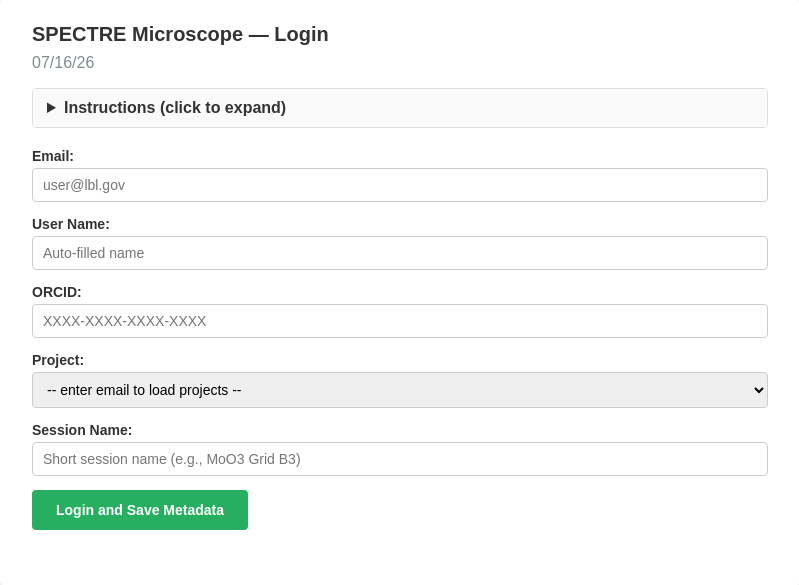
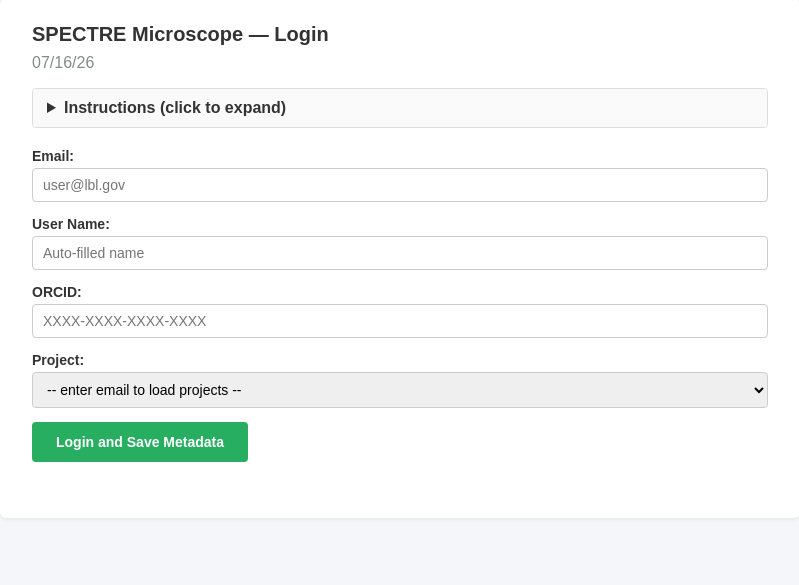
Before and after one commit to MolecularFoundry/spectre-logbook, a Flask app: page / in a window 1280 px wide. Shown: the part 70-655 px from the top of the page, without its empty margins (240-1039 px from the left). Run offline with Flask 3, Linux system fonts and the light colour scheme.

Commit message:
remove session

```diff
--- a/static/app.js
+++ b/static/app.js
@@ -14,7 +14,6 @@
     var nameInput = document.getElementById("name-input");
     var orcidInput = document.getElementById("orcid-input");
     var proposalBox = document.getElementById("proposal-box");
-    var sessionInput = document.getElementById("session-input");
     var loginBtn = document.getElementById("login-btn");
     var loginStatus = document.getElementById("login-status");
 
@@ -90,7 +89,6 @@
         emailInput.value = "";
         nameInput.value = "";
         orcidInput.value = "";
-        sessionInput.value = "";
         proposalBox.innerHTML = '<option value="">-- enter email to load projects --</option>';
         loginStatus.textContent = "";
     }
@@ -182,11 +180,9 @@
     loginBtn.addEventListener("click", function () {
         var email = emailInput.value.trim();
         var name = nameInput.value.trim();
-        var sessionName = sessionInput.value.trim();
 
         if (!email) { showStatus(loginStatus, "Email is required.", true); return; }
         if (!name) { showStatus(loginStatus, "Name is required.", true); return; }
-        if (!sessionName) { showStatus(loginStatus, "Session name is required.", true); return; }
 
         var proposalText = proposalBox.options[proposalBox.selectedIndex]
             ? proposalBox.options[proposalBox.selectedIndex].textContent
@@ -197,7 +193,6 @@
             user_name: name,
             orcid: orcidInput.value.trim(),
             proposal: proposalText,
-            session_name: sessionName,
         };
 
         fetch("api/login", {
--- a/templates/index.html
+++ b/templates/index.html
@@ -83,9 +83,8 @@
         <div class="instructions-body">
             <p>1. Fill in your LBL email address. Your name and project will be auto-filled from the Crucible backend.</p>
             <p>2. Choose your project from the drop-down menu &ndash; its title will appear next to it.</p>
-            <p>3. Enter a short descriptive &ldquo;Session Name&rdquo;.</p>
-            <p>4. When finished, click &ldquo;Logout and Save Log&rdquo;.</p>
-            <p>5. View the public log under the &ldquo;Public Logs&rdquo; tab above.</p>
+            <p>3. When finished, click &ldquo;Logout and Save Log&rdquo;.</p>
+            <p>4. View the public log under the &ldquo;Public Logs&rdquo; tab above.</p>
         </div>
     </details>
 
@@ -109,11 +108,6 @@
         <select id="proposal-box">
             <option value="">-- enter email to load projects --</option>
         </select>
-    </div>
-
-    <div class="form-group">
-        <label for="session-input">Session Name:</label>
-        <input type="text" id="session-input" placeholder="Short session name (e.g., MoO3 Grid B3)">
     </div>
 
     <button id="login-btn" class="btn primary">Login and Save Metadata</button>
```
